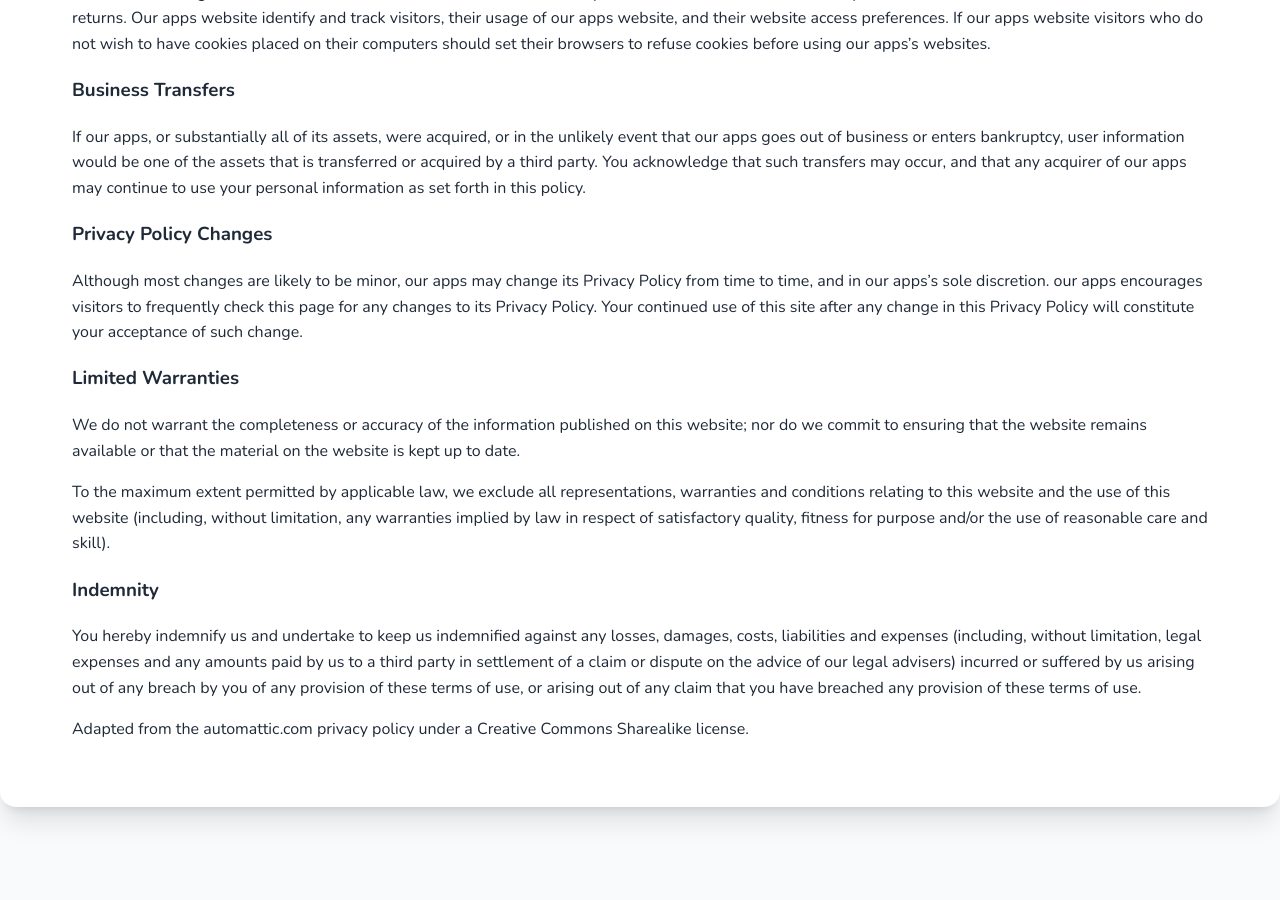
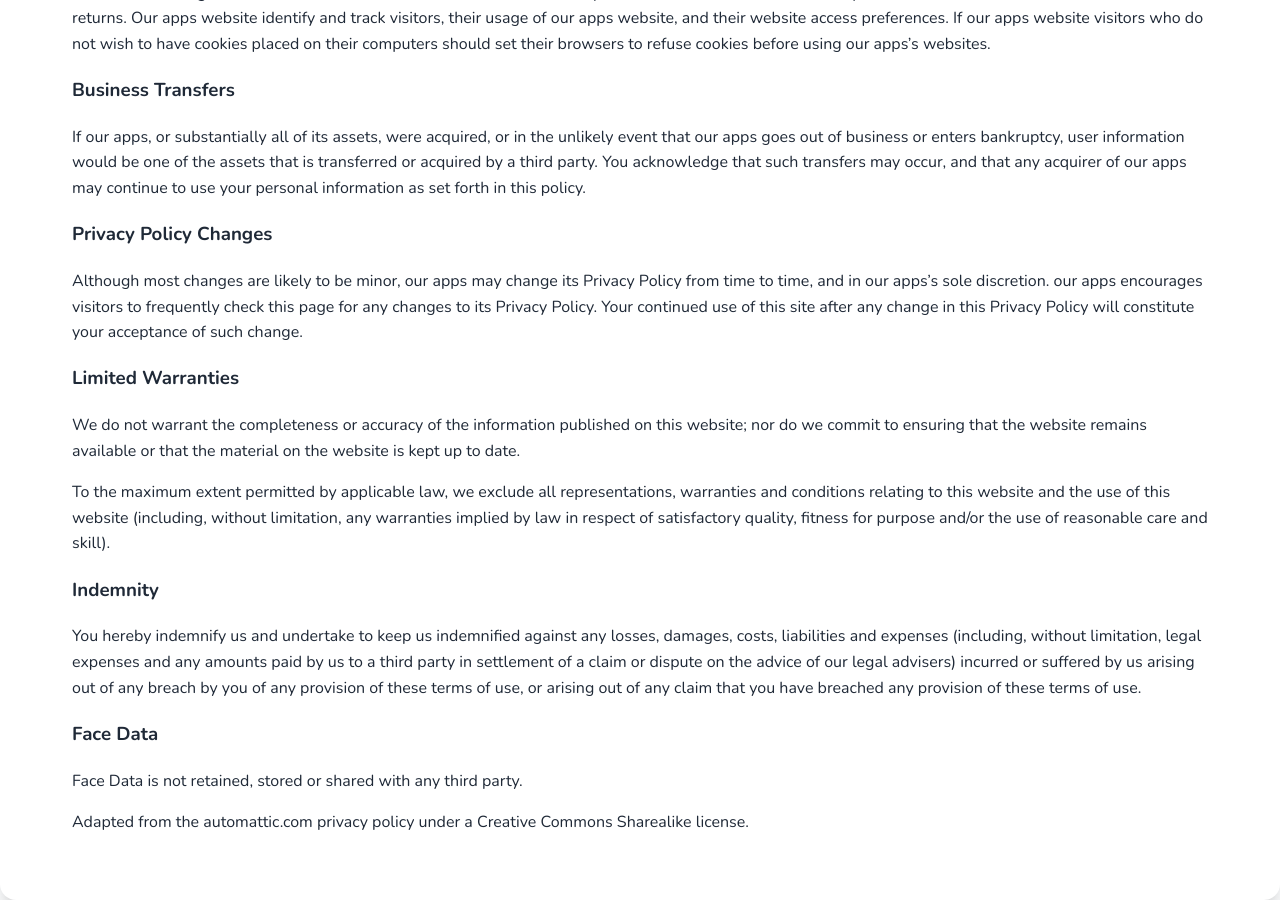
Before and after one commit to pmstani/pmstani.github.io, a Jekyll site: the page built from index.md, in a window 1280 px wide and 900 px high, scrolled down 5502 px. Built offline with Jekyll 4.4.1, drawn with Linux system fonts in a browser that asks for light colours.

Commit message:
✨ Add face data privacy

```diff
--- a/index.md
+++ b/index.md
@@ -424,4 +424,7 @@ To the maximum extent permitted by applicable law, we exclude all representation
 ### Indemnity
 You hereby indemnify us and undertake to keep us indemnified against any losses, damages, costs, liabilities and expenses (including, without limitation, legal expenses and any amounts paid by us to a third party in settlement of a claim or dispute on the advice of our legal advisers) incurred or suffered by us arising out of any breach by you of any provision of these terms of use, or arising out of any claim that you have breached any provision of these terms of use.
 
+### Face Data
+Face Data is not retained, stored or shared with any third party.
+
 Adapted from the automattic.com privacy policy under a Creative Commons Sharealike license.
```
